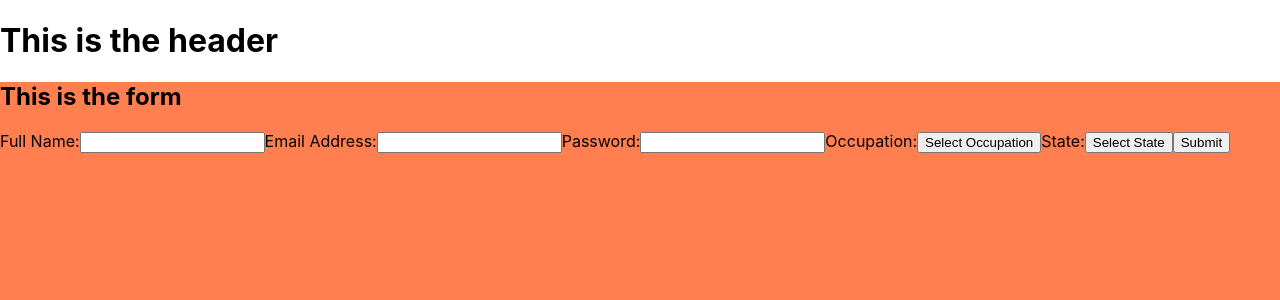
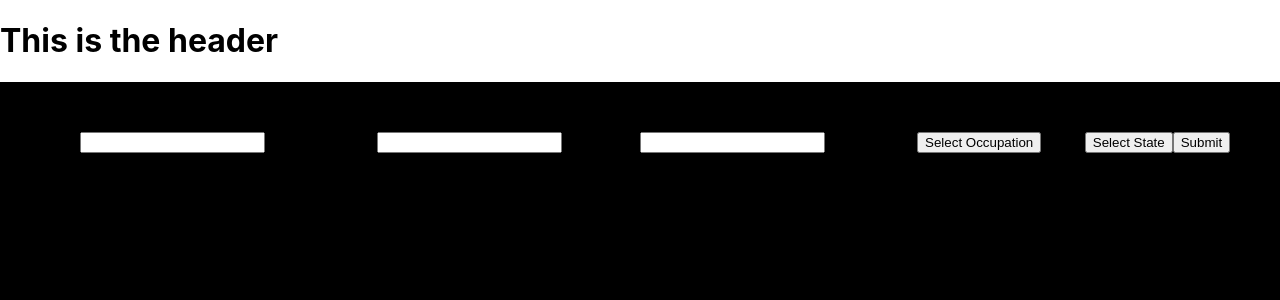
Before and after one commit to joki9448/fetchrewards-code-challenge, a React (Create React App) app: page / in a window 1280 px wide. Shown: the top 300 px of the page. Built offline with nearby package versions, Linux system fonts and the light colour scheme.

Commit message:
imported logo

```diff
--- a/src/App.css
+++ b/src/App.css
@@ -1,4 +1,7 @@
+/* #2F0C38 - purple */
+/* #F8A619 - gold */
+
 section {
-  background: coral;
+  background: #000000;
   height: 90vh;
 }
```
Also changed, not shown: public/fetchlogo.jpg (added).
